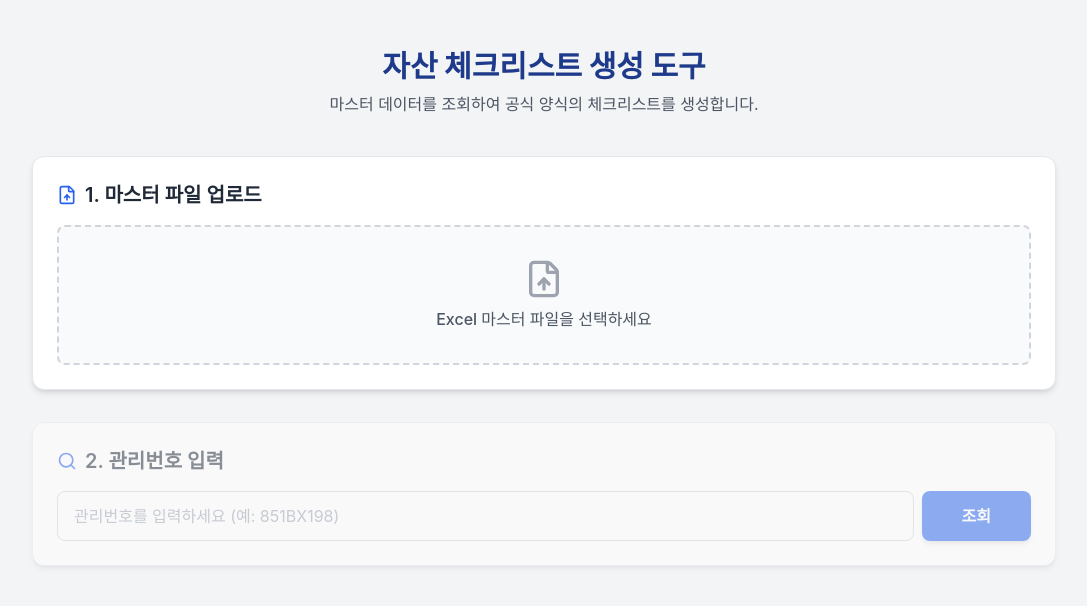
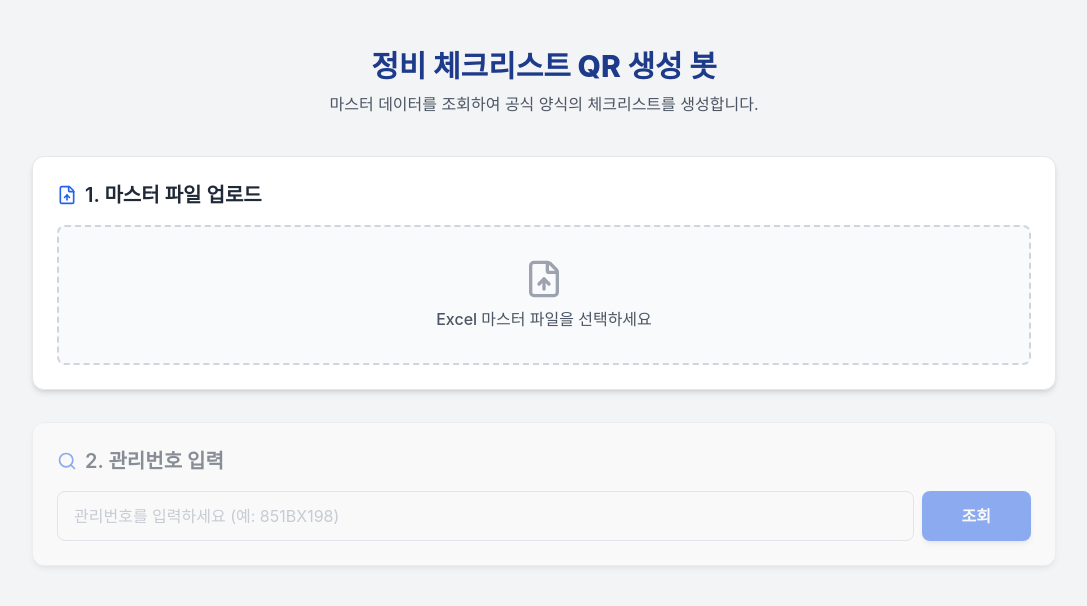
Before and after one commit to deul428/aj-solution-tech-checklist, a React (Vite) app: page / in a window 1280 px wide. Shown: the top 606 px of the page, without its empty margins (96-1183 px from the left). Built offline with nearby package versions, Linux system fonts and the light colour scheme; a web font is replaced by a local one.

Commit message:
feat: Update app title and header text
Changes the application title and the main header text to be more descriptive and align with the new branding. The title is updated to "솔루션테크 정비 체크리스트 자동 생성 봇" and the header to "정비 체크리스트 QR 생성 봇".

```diff
--- a/App.tsx
+++ b/App.tsx
@@ -90,7 +90,7 @@ const App: React.FC = () => {
   return (
     <div className="min-h-screen flex flex-col items-center py-12 px-4 bg-gray-100">
       <header className="max-w-5xl w-full mb-10 text-center">
-        <h1 className="text-3xl font-extrabold text-blue-900 mb-2">자산 체크리스트 생성 도구</h1>
+        <h1 className="text-3xl font-extrabold text-blue-900 mb-2">정비 체크리스트 QR 생성 봇</h1>
         <p className="text-gray-600">마스터 데이터를 조회하여 공식 양식의 체크리스트를 생성합니다.</p>
       </header>
 
--- a/index.html
+++ b/index.html
@@ -7,7 +7,7 @@
   <link rel="stylesheet" as="style" crossorigin
     href="https://cdn.jsdelivr.net/gh/orioncactus/pretendard@v1.3.9/dist/web/variable/pretendardvariable.min.css" />
 
-  <title>Asset Checklist Tool</title>
+  <title>솔루션테크 정비 체크리스트 자동 생성 봇</title>
   <script src="https://cdn.tailwindcss.com"></script>
   <script type="importmap">
     {
```
